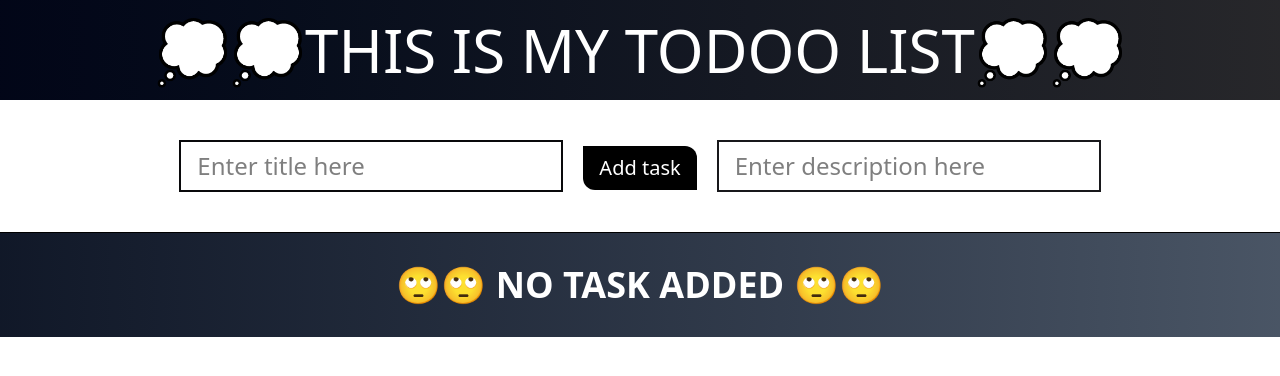
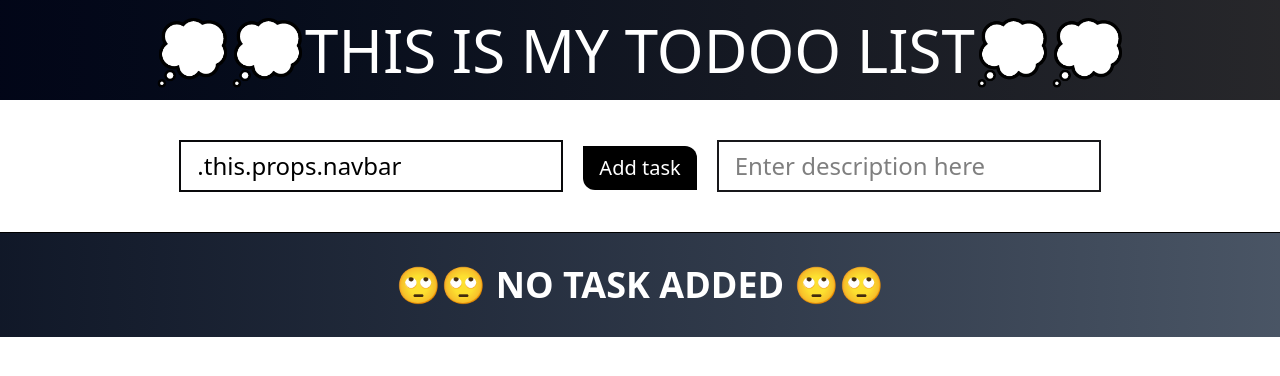
Before and after one commit to EVIL-TOXIC/next-react-todoo, a Next.js app: page / in a window 1280 px wide. Shown: the top 376 px of the page. Built offline with nearby package versions, Linux system fonts and the light colour scheme.

Commit message:
Update page.js
this is been changed

```diff
--- a/app/page.js
+++ b/app/page.js
@@ -1,7 +1,7 @@
 "use client";
 import React, { useState } from "react";
 const page = () => {
-  const [title, setTitle] = useState("");
+  const [title, setTitle] = useState(".this.props.navbar");
   const [desc, setDesc] = useState("");
   const [maintask, setmaintask] = useState([]);
   const submithandler = (e) => {
```
